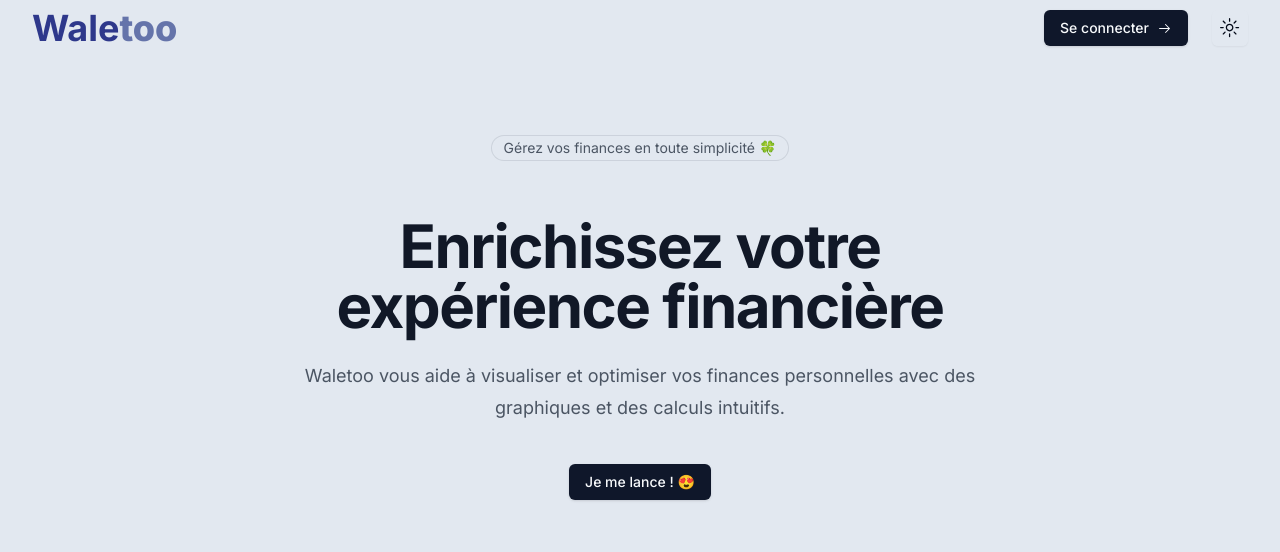
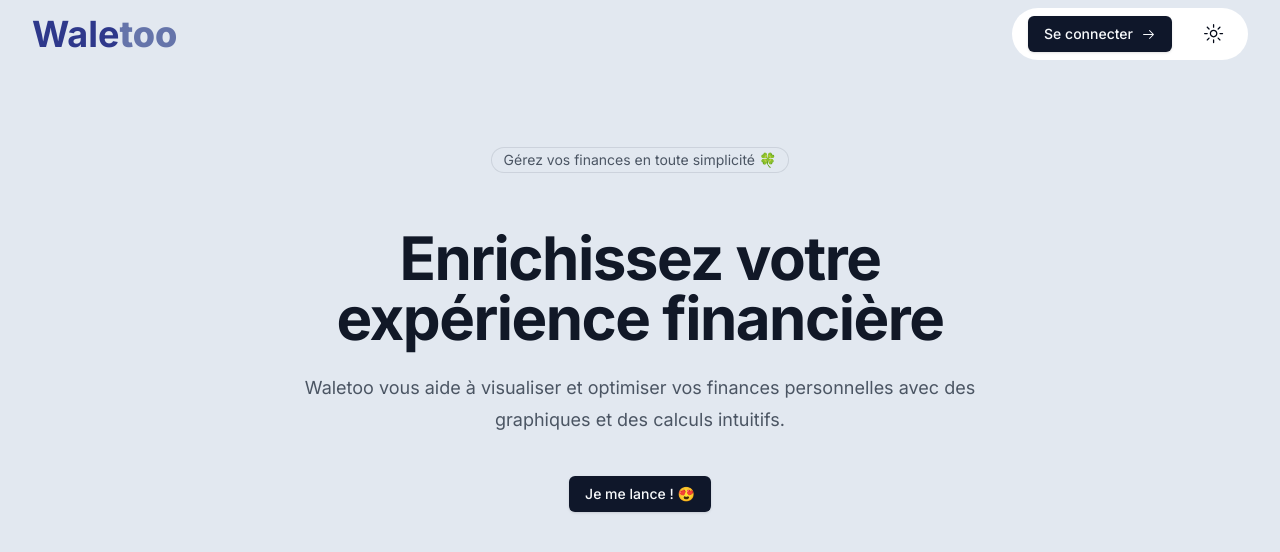
Before and after one commit to brazillierjo/walletoo, a Next.js app: page / in a window 1280 px wide. Shown: the top 552 px of the page. Built offline with nearby package versions, Linux system fonts and the light colour scheme; no server answers.

Commit message:
display user avatar in header

```diff
--- a/src/components/Commons/ModeToggle.tsx
+++ b/src/components/Commons/ModeToggle.tsx
@@ -16,7 +16,7 @@
     return (
         <DropdownMenu>
             <DropdownMenuTrigger asChild>
-                <Button variant='outline' size='icon'>
+                <Button variant='ghost' size='icon'>
                     <SunIcon className='h-[1.2rem] w-[1.2rem] rotate-0 scale-100 transition-all dark:-rotate-90 dark:scale-0' />
                     <MoonIcon className='absolute h-[1.2rem] w-[1.2rem] rotate-90 scale-0 transition-all dark:rotate-0 dark:scale-100' />
                     <span className='sr-only'>Toggle theme</span>
--- a/src/components/Header/Header.tsx
+++ b/src/components/Header/Header.tsx
@@ -15,6 +15,7 @@
     DropdownMenuTrigger,
 } from "@/src/components/ui/dropdown-menu";
 import { HamburgerMenuIcon } from "@radix-ui/react-icons";
+import Image from "next/image";
 
 export function Header() {
     const { data: session } = useSession();
@@ -26,7 +27,7 @@
                     <Logo />
                 </div>
 
-                <div className='flex items-center gap-6'>
+                <div className='flex items-center gap-6 rounded-full bg-white px-4 py-2 dark:bg-slate-600'>
                     {!session && (
                         <Link href={Route.SIGNIN}>
                             <Button className='flex gap-2'>
@@ -37,11 +38,22 @@
 
                     <ModeToggle />
 
+                    {session?.user?.image && (
+                        <Image
+                            src={session.user.image}
+                            width={40}
+                            height={40}
+                            alt='user avatar'
+                            className='rounded-full'
+                        />
+                    )}
+
                     {session?.user?.name && (
                         <DropdownMenu>
                             <DropdownMenuTrigger>
                                 <HamburgerMenuIcon />
                             </DropdownMenuTrigger>
+
                             <DropdownMenuContent>
                                 <DropdownMenuLabel>{session.user.name}</DropdownMenuLabel>
                                 <DropdownMenuSeparator />
@@ -49,9 +61,14 @@
                                     <Link href={Route.WALLET}>Mon Wallet</Link>
                                 </DropdownMenuItem>
                                 <DropdownMenuItem>
-                                    <Link href={Route.PROFILE}>Mon profile</Link>
+                                    <Link href={Route.PROFILE}>Mon compte</Link>
                                 </DropdownMenuItem>
+                                <DropdownMenuItem>
+                                    <Link href={Route.SETTINGS}>Paramètres</Link>
+                                </DropdownMenuItem>
+
                                 <DropdownMenuSeparator />
+
                                 <DropdownMenuItem>
                                     <Button onClick={() => signOut()}>Se déconnecter</Button>
                                 </DropdownMenuItem>
--- a/src/components/Sidebar/Sidebar.tsx
+++ b/src/components/Sidebar/Sidebar.tsx
@@ -41,7 +41,7 @@
     };
 
     return (
-        <div className='min-h-screen w-3/12 bg-white dark:bg-slate-600 2xl:w-2/12'>
+        <div className='hidden min-h-screen w-3/12 bg-white dark:bg-slate-600 lg:block 2xl:w-2/12'>
             <h2 className='px-4 py-8 text-center text-xl font-bold'>{session?.user?.name ?? "..."}</h2>
 
             <Separator className='bg-gray-300' />
```
